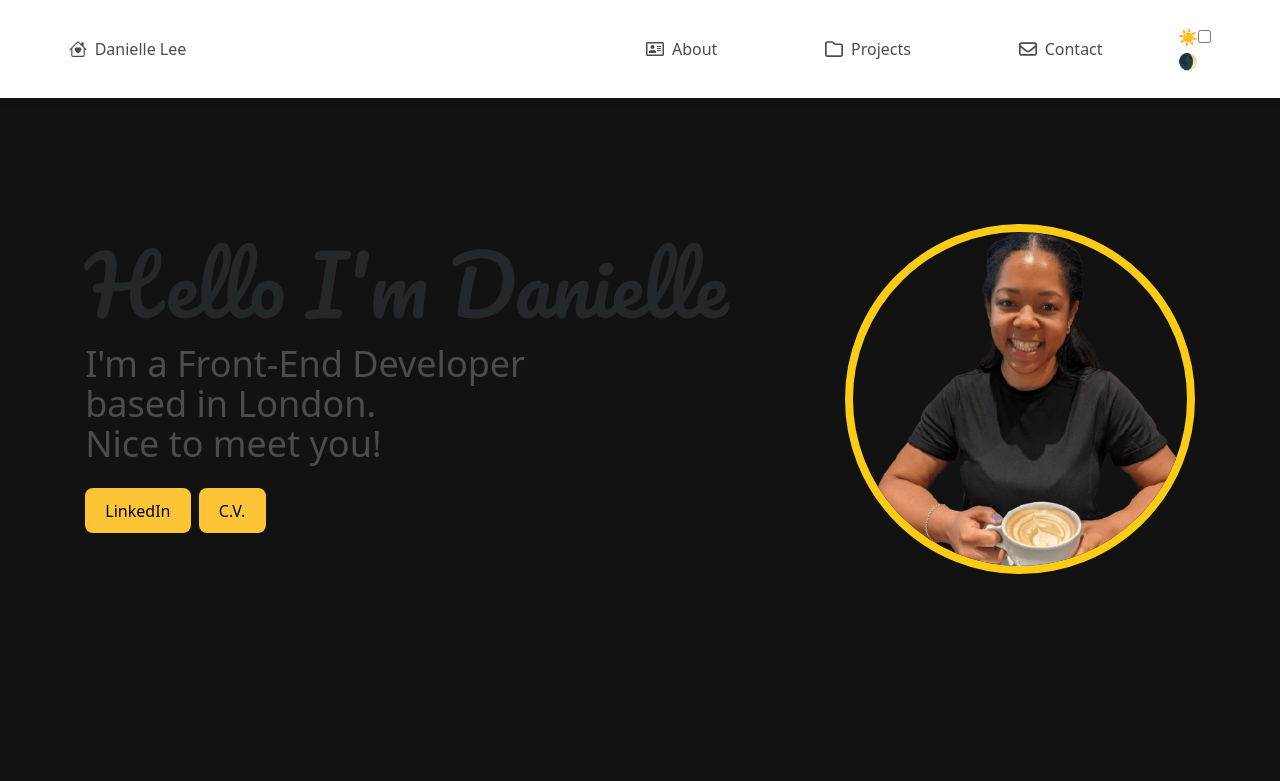
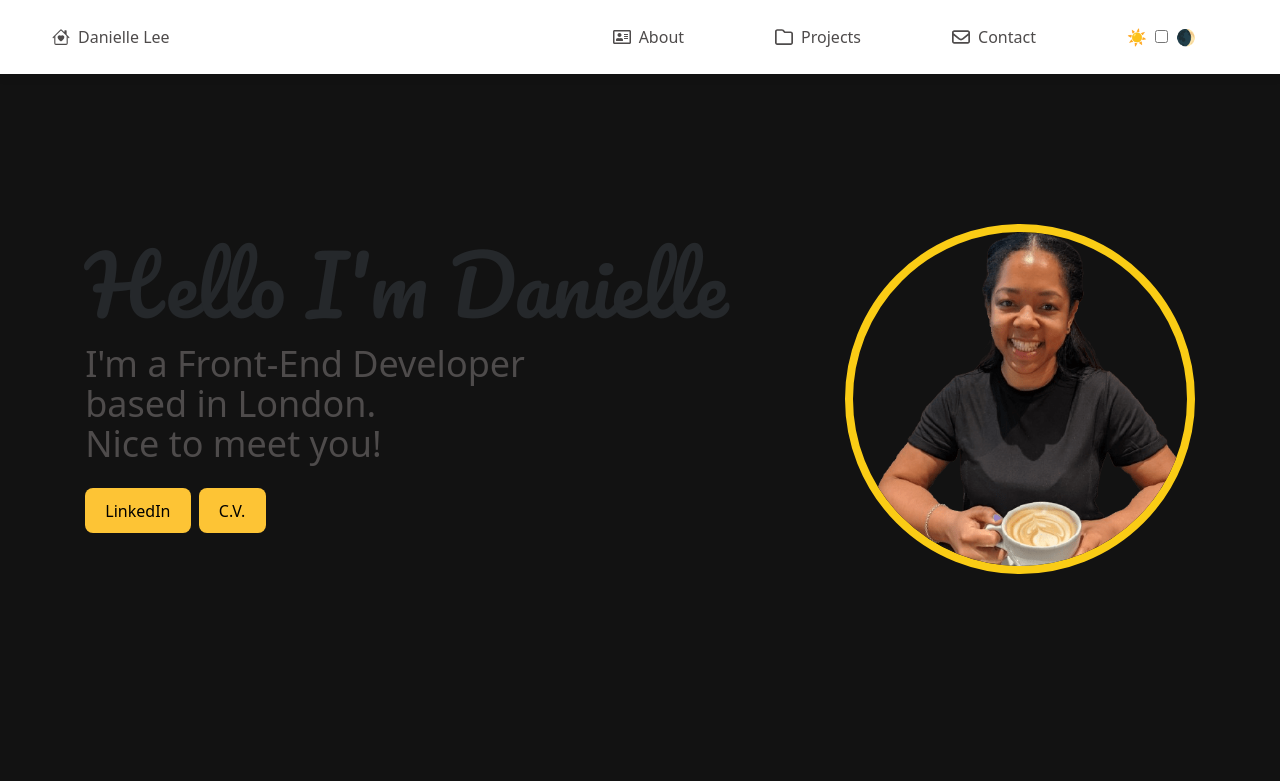
Before and after one commit to Danielle73/Danielle-React-Portfolio, a React (Vite) app in the folder my-portfolio/: page / in a window 1280 px wide. Shown: the top 781 px of the page. Built offline with nearby package versions, Linux system fonts and the light colour scheme.

Commit message:
Applied css styling to darktheme component

```diff
--- a/my-portfolio/src/components/DarkMode.jsx
+++ b/my-portfolio/src/components/DarkMode.jsx
@@ -2,7 +2,7 @@ import '../DarkTheme.css';
 
 function DarkTheme(){
     return (
-        <div className="toggle-theme-wrapper">
+        <div className="toggle-theme-wrapper flex items-center gap-2 px-8">
             <span>☀️</span>
             <label className='toggle-theme' htmlFor='checkox'>
                 <input type='checkbox'
```
